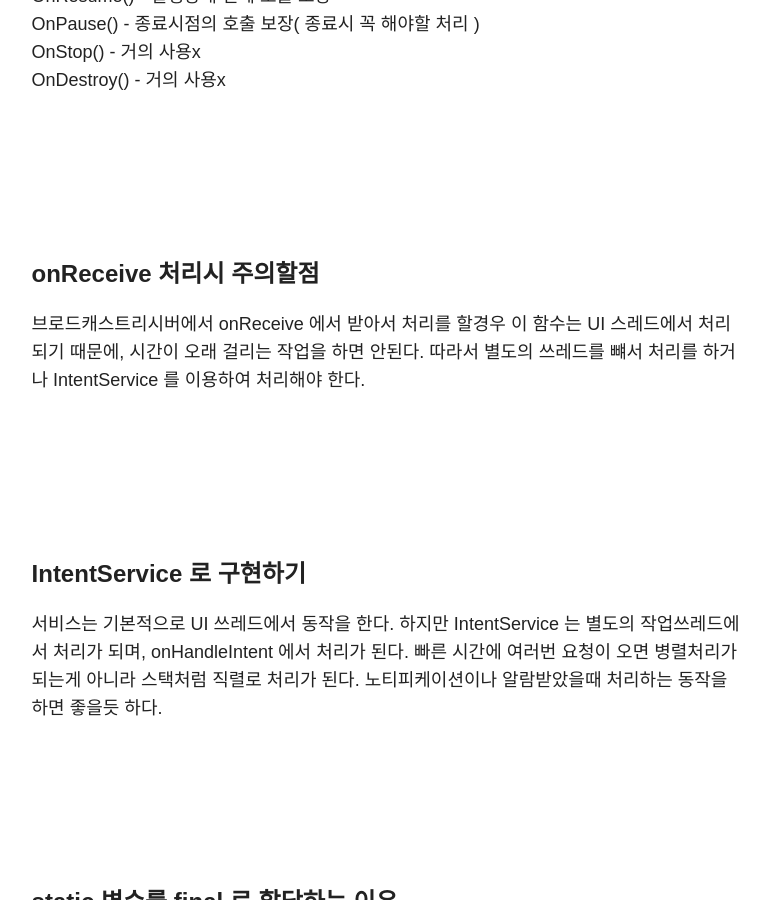
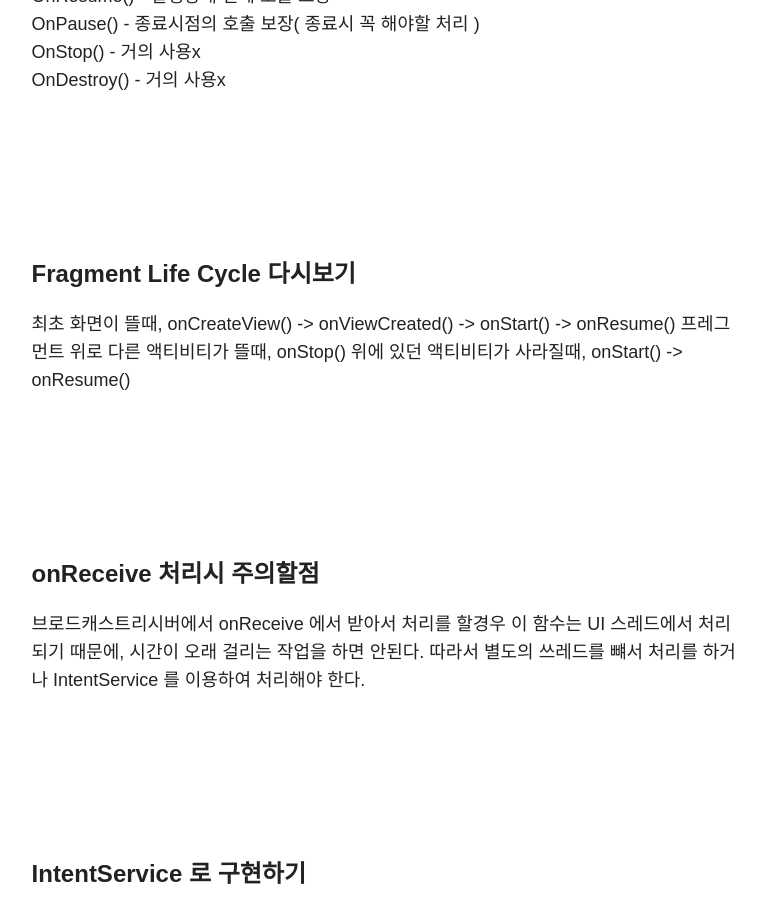
Before and after one commit to steadymoka/moka-a.github.io, a Jekyll site: the page built from _posts/android-note/2015-11-02-android_note_03.md, in a window 1280 px wide and 900 px high, scrolled down 735 px. Shown: the whole window, without its empty margins (348-1117 px from the left). Built offline with Jekyll 4.4.1, drawn with Linux system fonts in a browser that asks for light colours; nearby versions of some CDN libraries; library files that are not in the unit come from our copies; comment, search, counter and statistics services are not loaded.

Commit message:
android note post

```diff
--- a/_posts/android-note/2015-11-02-android_note_03.md
+++ b/_posts/android-note/2015-11-02-android_note_03.md
@@ -18,6 +18,16 @@ OnResume() - 실행상태 전에 호출 보장 <br>
 OnPause() - 종료시점의 호출 보장( 종료시 꼭 해야할 처리 )<br>
 OnStop() - 거의 사용x<br>
 OnDestroy() - 거의 사용x<br>
+
+<br>
+<br>
+<br>
+<br>
+
+#### Fragment Life Cycle 다시보기
+최초 화면이 뜰때, onCreateView() -> onViewCreated() -> onStart() -> onResume()
+프레그먼트 위로 다른 액티비티가 뜰때, onStop()
+위에 있던 액티비티가 사라질때, onStart() -> onResume()
 
 <br>
 <br>
```
